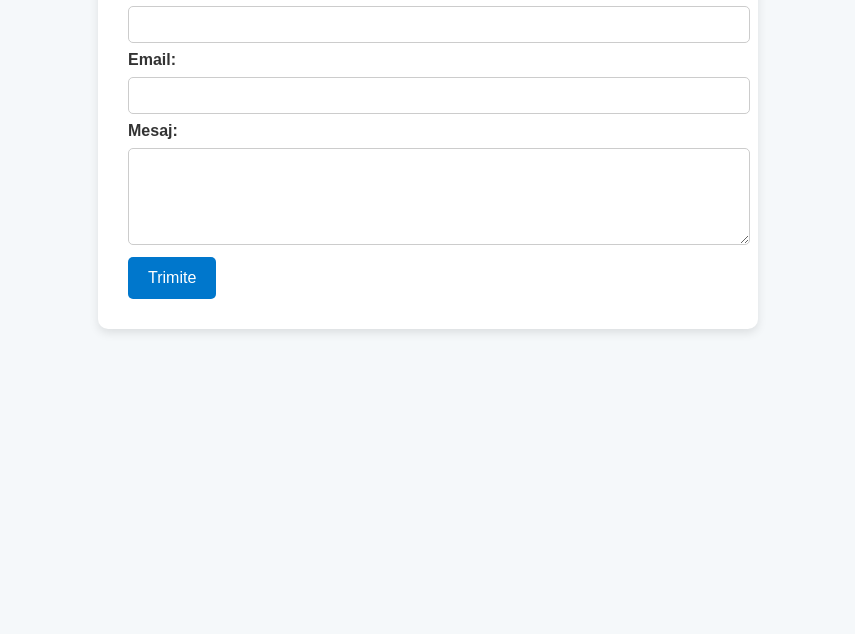
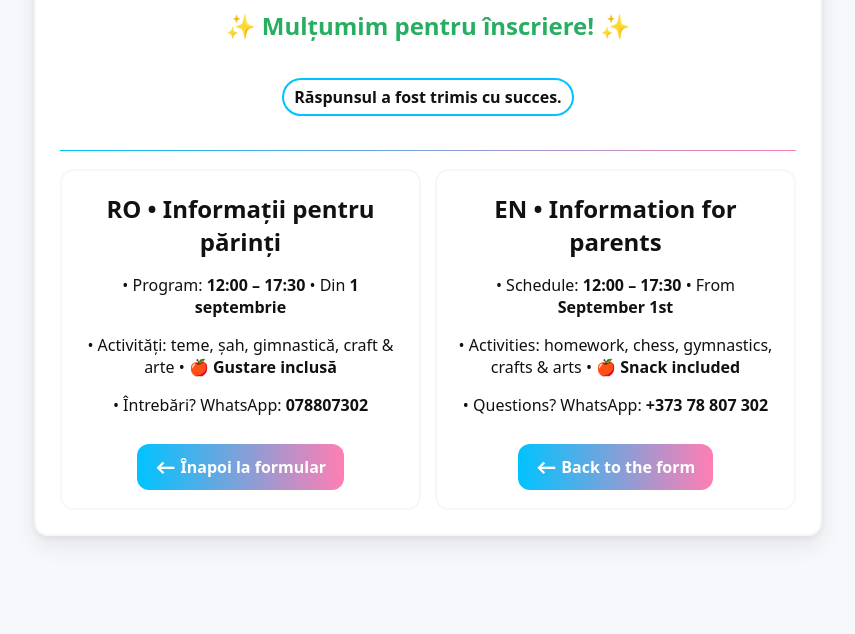
Before and after one commit to floreanatalia123-ux/inscrieri, a plain HTML site: page index.html in a window 1280 px wide. Shown: the part 166-800 px from the top of the page, without its empty margins (212-1067 px from the left). Drawn offline with Linux system fonts and the light colour scheme.

Commit message:
index.html

```diff
--- a/index.html
+++ b/index.html
@@ -1,75 +1,97 @@
+
 <!DOCTYPE html>
 <html lang="ro">
 <head>
-  <meta charset="UTF-8">
-  <meta name="viewport" content="width=device-width, initial-scale=1.0">
-  <title>Formular de contact</title>
+  <meta charset="UTF-8" />
+  <meta name="viewport" content="width=device-width, initial-scale=1" />
+  <title>Mulțumim • Thank you – One‑O‑One</title>
   <style>
-    body {
-      font-family: Arial, sans-serif;
-      background: #f5f8fa;
-      padding: 40px;
-      color: #333;
+/* One‑O‑One brand tokens */
+:root{
+  --brand-primary:#00c3ff;   /* turquoise */
+  --brand-accent:#ff7eb3;    /* pink */
+  --brand-warm:#ffe66d;      /* warm yellow */
+  --brand-leaf:#00d084;      /* fresh green */
+  --ink:#111;
+  --muted:#555;
+  --panel:#ffffff;
+  --bg:#f7f8fb;
+  --radius:14px;
+  --shadow:0 10px 24px rgba(0,0,0,.08), 0 2px 6px rgba(0,0,0,.05);
 }
-    .container {
-      max-width: 600px;
-      margin: auto;
-      background: #fff;
-      padding: 30px;
-      border-radius: 10px;
-      box-shadow: 0 4px 10px rgba(0,0,0,0.1);
+
+*{box-sizing:border-box}
+body{margin:0; font-family: system-ui, -apple-system, Segoe UI, Roboto, Helvetica, Arial, sans-serif; color:var(--ink); background:var(--bg);}
+.container{max-width:820px; margin:28px auto; padding:0 16px;}
+header.hero{
+  background: linear-gradient(135deg, var(--brand-primary), var(--brand-warm), var(--brand-accent));
+  color:#fff; text-align:center; padding:28px 18px;
+  box-shadow: var(--shadow);
 }
-    label {
-      font-weight: bold;
+.hero img{max-height:86px; display:block; margin:0 auto 10px;}
+.hero h1{margin:0 0 6px; font-size:1.9rem; text-shadow: 0 1px 2px rgba(0,0,0,.12);}
+.hero p{margin:0; font-weight:600}
+
+.card{
+  background:var(--panel); border-radius:var(--radius); padding:18px;
+  box-shadow: var(--shadow); border:2px solid rgba(0,0,0,.03);
 }
-    input, textarea {
-      width: 100%;
-      padding: 10px;
-      margin: 8px 0;
-      border: 1px solid #ccc;
-      border-radius: 5px;
+
+label{display:block; font-weight:700; margin:10px 0 6px}
+input,select,textarea{
+  width:100%; padding:12px; border:1px solid #d0d5dd; border-radius:12px; background:#fff; font-size:1rem;
 }
-    button {
-      background: #0077cc;
-      color: white;
-      padding: 12px 20px;
-      border: none;
-      border-radius: 5px;
-      cursor: pointer;
-      font-size: 16px;
+.grid{display:grid; gap:14px; grid-template-columns:1fr 1fr}
+.grid-1{grid-template-columns:1fr}
+.req{color:#d64545}
+button.cta{
+  width:100%; padding:12px 16px; border:0; border-radius:12px; cursor:pointer;
+  color:#fff; font-weight:900; font-size:1.05rem;
+  background: linear-gradient(90deg, var(--brand-primary), var(--brand-accent));
+  box-shadow: 0 6px 14px rgba(0,195,255,.25);
 }
-    button:hover {
-      background: #005fa3;
-    }
+button.cta:hover{filter:brightness(.98); transform: translateY(-1px)}
+.footer{ text-align:center; color:var(--muted); margin-top:10px}
+
+.badges{display:flex; gap:8px; justify-content:center; margin-top:8px}
+.badge{background:#fff; color:#333; border-radius:999px; padding:6px 10px; font-weight:700; font-size:.85rem; box-shadow: var(--shadow); border:2px solid #fff}
+.badge--leaf{border-color: var(--brand-leaf)}
+.badge--warm{border-color: var(--brand-warm)}
+.badge--accent{border-color: var(--brand-accent)}
+
+@media (max-width:760px){ .grid{grid-template-columns:1fr} }
+
+  .thank{padding:24px; text-align:center}
+  .pill{display:inline-block; padding:6px 10px; border-radius:999px; background:#fff; border:2px solid var(--brand-primary); font-weight:800;}
+  .btn{display:inline-block; margin-top:12px; padding:12px 18px; border-radius:12px; text-decoration:none; background:linear-gradient(90deg,var(--brand-primary),var(--brand-accent)); color:#fff; font-weight:900;}
   </style>
 </head>
 <body>
-  <div class="container">
-    <h2>Formular de contact</h2>
-    <form action="https://formsubmit.co/EMAIL_TAU" method="POST">
+  <main class="container">
+    <section class="card thank">
+      <img src="Logo-1.JPG" alt="One‑O‑One Logo" style="max-height:90px; margin-bottom:6px">
+      <h1 style="color:#27ae60">✨ Mulțumim pentru înscriere! ✨</h1>
+      <p class="pill">Răspunsul a fost trimis cu succes.</p>
 
-      <!-- Nume -->
-      <label for="nume">Nume:</label>
-      <input type="text" id="nume" name="nume" required>
+      <hr style="height:1px; border:0; background:linear-gradient(90deg,var(--brand-primary),var(--brand-accent)); margin:18px 0">
 
-      <!-- Email -->
-      <label for="email">Email:</label>
-      <input type="email" id="email" name="email" required>
-
-      <!-- Mesaj -->
-      <label for="mesaj">Mesaj:</label>
-      <textarea id="mesaj" name="mesaj" rows="5" required></textarea>
-
-      <!-- Buton trimite -->
-      <button type="submit">Trimite</button>
-
-      <!-- Setări ascunse FormSubmit -->
-      <input type="hidden" name="_subject" value="Mesaj nou de pe site-ul tău!">
-      <input type="hidden" name="_next" value="https://siteultau.com/multumim.html">
-      <input type="hidden" name="_captcha" value="false">
-      <input type="text" name="_honey" style="display:none">
-
-    </form>
+      <div class="grid">
+        <div class="card" style="box-shadow:none">
+          <h2 style="margin:.2rem 0 .6rem">RO • Informații pentru părinți</h2>
+          <p>• Program: <strong>12:00 – 17:30</strong> • Din <strong>1 septembrie</strong></p>
+          <p>• Activități: teme, șah, gimnastică, craft & arte • <strong>🍎 Gustare inclusă</strong></p>
+          <p>• Întrebări? WhatsApp: <strong>078807302</strong></p>
+          <a class="btn" href="index.html">⟵ Înapoi la formular</a>
         </div>
+        <div class="card" style="box-shadow:none">
+          <h2 style="margin:.2rem 0 .6rem">EN • Information for parents</h2>
+          <p>• Schedule: <strong>12:00 – 17:30</strong> • From <strong>September 1st</strong></p>
+          <p>• Activities: homework, chess, gymnastics, crafts & arts • <strong>🍎 Snack included</strong></p>
+          <p>• Questions? WhatsApp: <strong>+373 78 807 302</strong></p>
+          <a class="btn" href="index.html">⟵ Back to the form</a>
+        </div>
+      </div>
+    </section>
+  </main>
 </body>
 </html>
```
Lines whose indentation alone changed are shown as unchanged.
